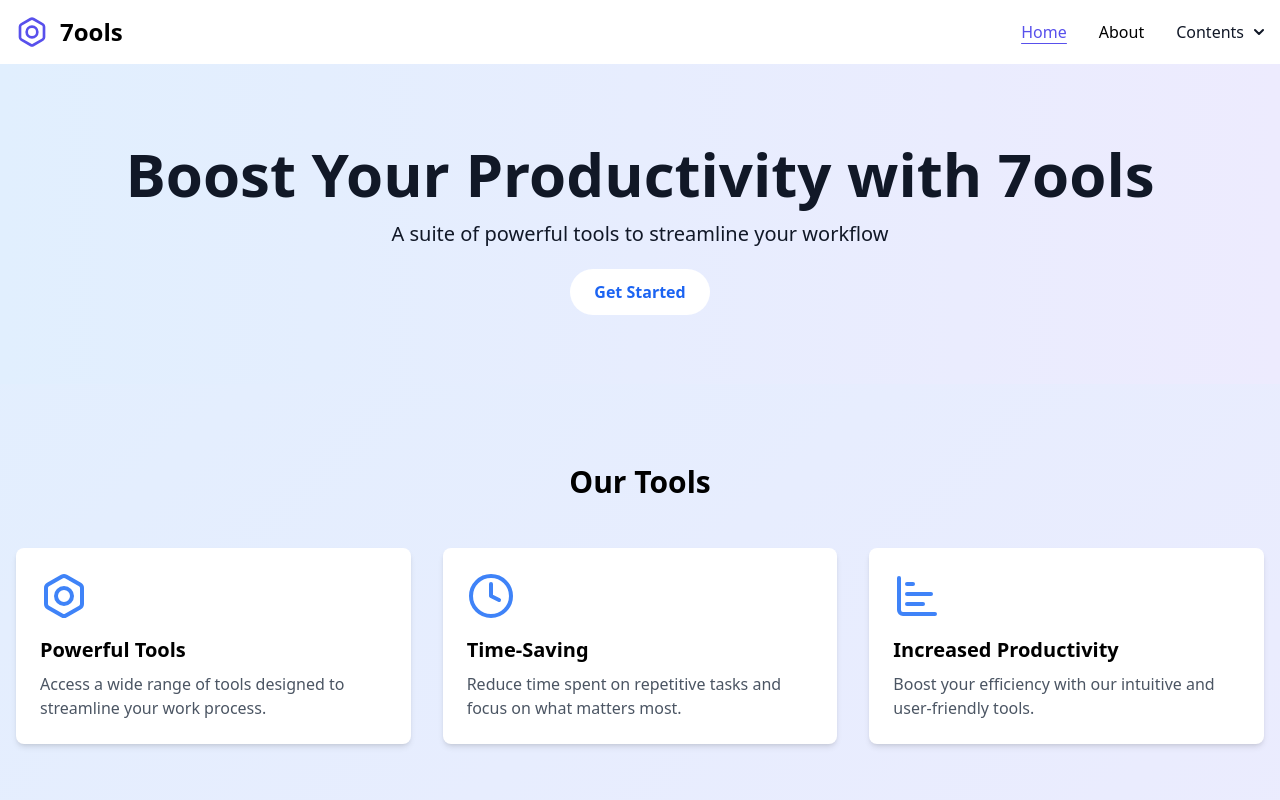
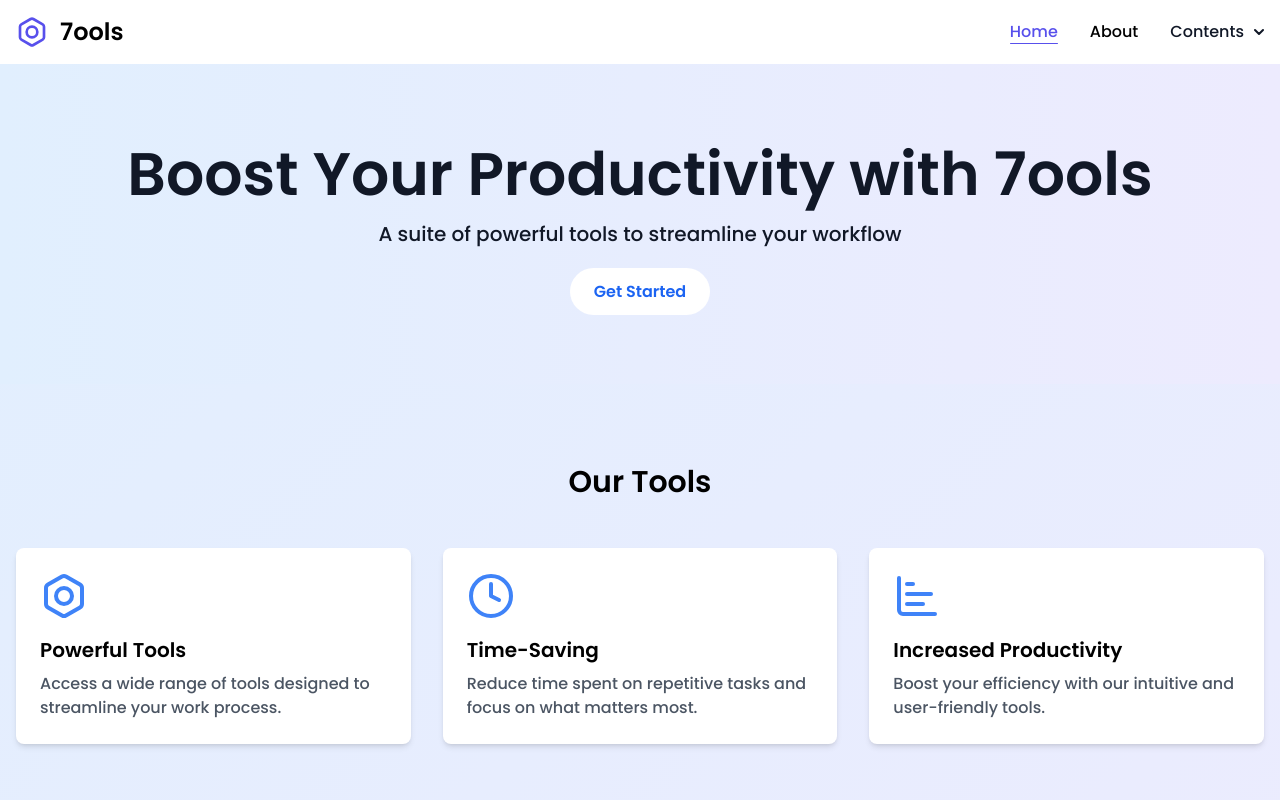
Before and after one commit to irvanshandika/7ools, a Nuxt app: page / in a window 1280 px wide. Shown: the top 800 px of the page. Built offline with nearby package versions, Linux system fonts and the light colour scheme.

Commit message:
Add font Poppins

```diff
--- a/package.json
+++ b/package.json
@@ -18,7 +18,6 @@
     "vue": "latest",
     "vue-router": "latest"
   },
-  "packageManager": "yarn@1.22.22+sha512.a6b2f7906b721bba3d67d4aff083df04dad64c399707841b7acf00f6b133b7ac24255f2652fa22ae3534329dc6180534e98d17432037ff6fd140556e2bb3137e",
   "devDependencies": {
     "@types/vue": "^1.0.31",
     "autoprefixer": "^10.4.20",
--- a/src/Layout.vue
+++ b/src/Layout.vue
@@ -19,6 +19,11 @@ useSeoMeta({
 </script>
 
 <template>
-  <slot />
+  <link rel="preconnect" href="https://fonts.googleapis.com" />
+  <link rel="preconnect" href="https://fonts.gstatic.com" crossorigin />
+  <link href="https://fonts.googleapis.com/css2?family=Poppins:wght@500;600&display=swap" rel="stylesheet" />
+  <body class="font-poppins">
+    <slot />
+  </body>
   <noscript><img height="0" width="0" style="display: none" src="https://www.facebook.com/tr?id=809065191165004&ev=PageView&noscript=1" /></noscript>
 </template>
--- a/tailwind.config.js
+++ b/tailwind.config.js
@@ -6,12 +6,14 @@ export default {
     "./[plugins]/**/*.{js,ts}",
     "./pages/**/*.vue",
     "./src/**/*.{js,vue,ts}",
-    "./node_modules/flowbite/**/*.{js,ts}"
+    "./node_modules/flowbite/**/*.{js,ts}",
   ],
   theme: {
-    extend: {},
+    extend: {
+      fontFamily: {
+        poppins: ["Poppins", "sans-serif"],
+      },
+    },
   },
-  plugins: [
-    require('flowbite/plugin')
-  ],
-}
+  plugins: [require("flowbite/plugin")],
+};
```
Also changed, not shown: src/components/DropdownContents.vue (+2 -6 lines), 1 other file (tests, documents, lock files or other folders).
